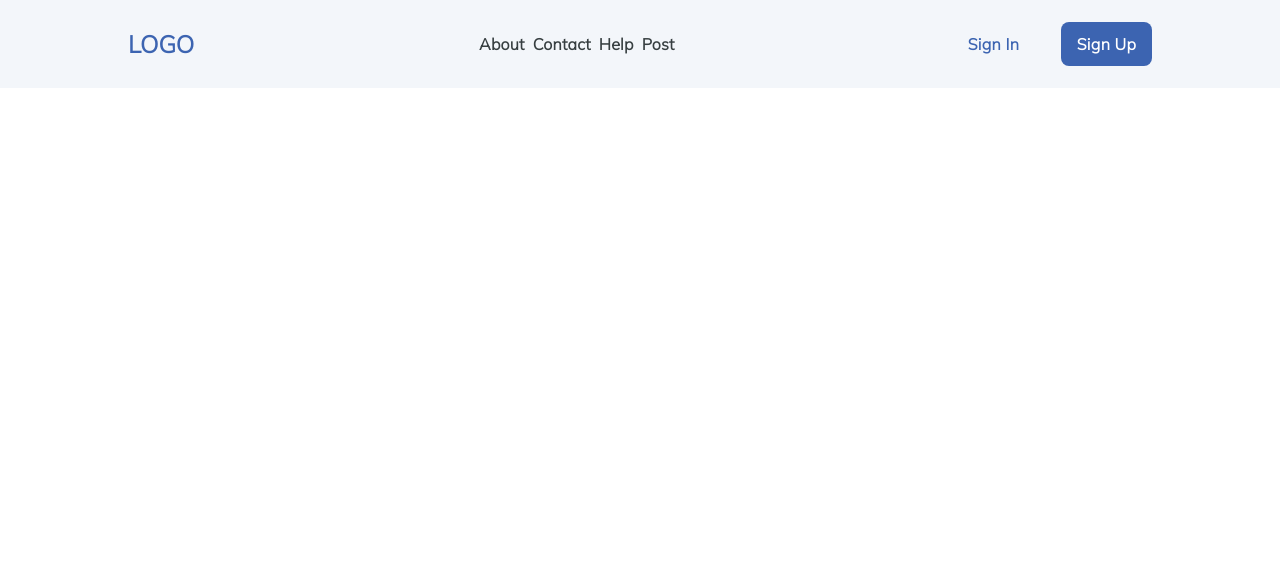
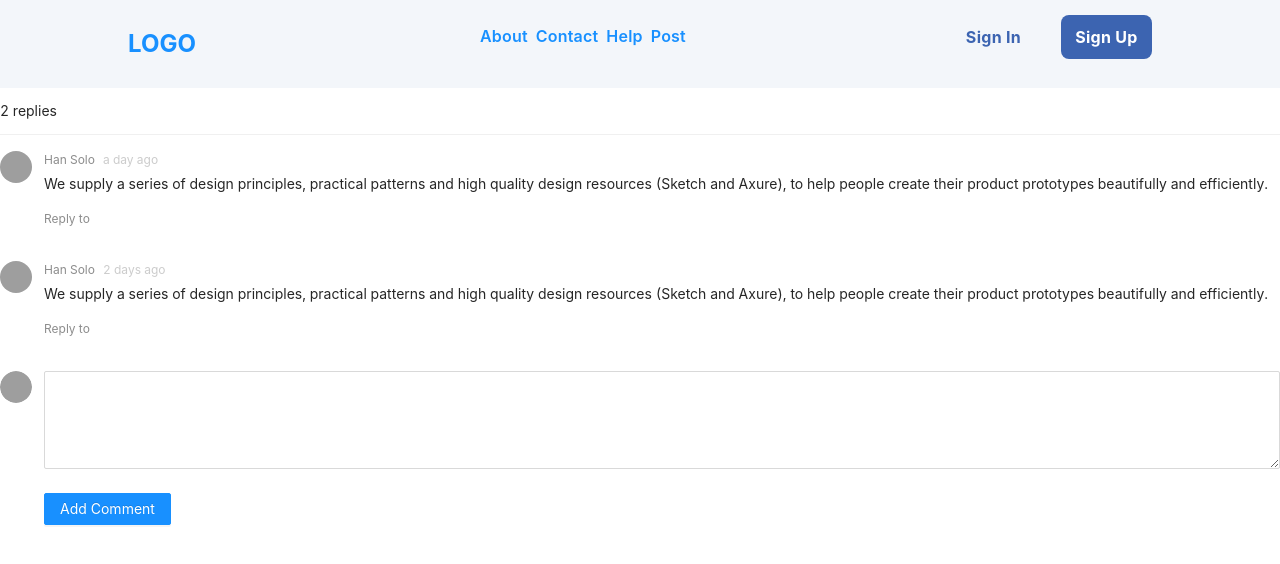
Before and after one commit to WCS-DLC-Bitcoin-Fake-News/front-end, a React (Create React App) app: page /commenttest in a window 1280 px wide. Shown: the top 564 px of the page. Built offline with nearby package versions, Linux system fonts and the light colour scheme; grey boxes are pictures that could not be loaded.

Commit message:
new version of comments under the Comment Test file

```diff
--- a/package.json
+++ b/package.json
@@ -9,9 +9,12 @@
     "@testing-library/user-event": "^12.1.10",
     "antd": "^4.16.6",
     "axios": "^0.21.1",
+    "moment": "^2.29.1",
+    "moment-timezone": "^0.5.33",
     "react": "^17.0.2",
     "react-dom": "^17.0.2",
     "react-icons": "^4.2.0",
+    "react-moment": "^1.1.1",
     "react-quill": "^1.3.5",
     "react-redux": "^7.2.4",
     "react-router-dom": "^5.2.0",
@@ -45,7 +48,7 @@
   "devDependencies": {
     "autoprefixer": "^9.8.6",
     "postcss": "^7.0.35",
-    "tailwindcss": "npm:@tailwindcss/postcss7-compat@^2.1.4"
+    "tailwindcss": "npm:@tailwindcss/postcss7-compat@^2.2.4"
   },
   "proxy": "http://localhost:8000/api"
 }
--- a/src/App.js
+++ b/src/App.js
@@ -9,6 +9,7 @@ import Signup from "./pages/Signup";
 import Signin from "./pages/Signin";
 import PostEditor from "./components/PostEditor";
 import CommentField from "./components/CommentField";
+import CommentTest from "./components/CommentTest";
 
 function App() {
   return (
@@ -24,6 +25,7 @@ function App() {
         <Route exact path="/signup" component={Signup} />
         <Route exact path="/signin" component={Signin} />
         <Route exact path="/comments" component={CommentField} />
+        <Route exact path="/commenttest" component={CommentTest} />
       </Switch>
     </Router>
   );
--- a/src/components/CommentField.js
+++ b/src/components/CommentField.js
@@ -1,6 +1,5 @@
 import React, { useState } from "react";
 import { Button, Input } from "antd";
-import axios from "axios";
 const { TextArea } = Input;
 
 function CommentField() {
@@ -13,9 +12,9 @@ function CommentField() {
   };
   return (
     <div>
-      <br />
-      <p> Replies</p>
-      <hr />
+      {/* <br />
+      <h2> Comments</h2>
+      <hr /> */}
       {/* Comment List*/}
       {/* Root Comment Form */}
       <form onSubmit={onSubmit}>
--- /dev/null
+++ b/src/components/CommentTest.js
@@ -0,0 +1,144 @@
+import React from "react";
+import "antd/dist/antd.css";
+/* import "./index.css"; */
+import { Comment, Avatar, Form, Button, List, Input, Tooltip } from "antd";
+import moment from "moment";
+
+const { TextArea } = Input;
+
+const CommentList = ({ comments }) => (
+  <List
+    dataSource={comments}
+    header={`${comments.length} ${comments.length > 1 ? "replies" : "reply"}`}
+    itemLayout="horizontal"
+    renderItem={(props) => <Comment {...props} />}
+  />
+);
+
+const Editor = ({ onChange, onSubmit, submitting, value }) => (
+  <>
+    <Form.Item>
+      <TextArea rows={4} onChange={onChange} value={value} />
+    </Form.Item>
+    <Form.Item>
+      <Button
+        htmlType="submit"
+        loading={submitting}
+        onClick={onSubmit}
+        type="primary"
+      >
+        Add Comment
+      </Button>
+    </Form.Item>
+  </>
+);
+
+class CommentTest extends React.Component {
+  state = {
+    comments: [
+      {
+        actions: [<span key="comment-list-reply-to-0">Reply to</span>],
+        author: "Han Solo",
+        avatar:
+          "https://zos.alipayobjects.com/rmsportal/ODTLcjxAfvqbxHnVXCYX.png",
+        content: (
+          <p>
+            We supply a series of design principles, practical patterns and high
+            quality design resources (Sketch and Axure), to help people create
+            their product prototypes beautifully and efficiently.
+          </p>
+        ),
+        datetime: (
+          <Tooltip
+            title={moment().subtract(1, "days").format("YYYY-MM-DD HH:mm:ss")}
+          >
+            <span>{moment().subtract(1, "days").fromNow()}</span>
+          </Tooltip>
+        ),
+      },
+      {
+        actions: [<span key="comment-list-reply-to-0">Reply to</span>],
+        author: "Han Solo",
+        avatar:
+          "https://zos.alipayobjects.com/rmsportal/ODTLcjxAfvqbxHnVXCYX.png",
+        content: (
+          <p>
+            We supply a series of design principles, practical patterns and high
+            quality design resources (Sketch and Axure), to help people create
+            their product prototypes beautifully and efficiently.
+          </p>
+        ),
+        datetime: (
+          <Tooltip
+            title={moment().subtract(2, "days").format("YYYY-MM-DD HH:mm:ss")}
+          >
+            <span>{moment().subtract(2, "days").fromNow()}</span>
+          </Tooltip>
+        ),
+      },
+    ],
+    submitting: false,
+    value: "",
+  };
+
+  handleSubmit = () => {
+    if (!this.state.value) {
+      return;
+    }
+
+    this.setState({
+      submitting: true,
+    });
+
+    setTimeout(() => {
+      this.setState({
+        submitting: false,
+        value: "",
+        comments: [
+          ...this.state.comments,
+          {
+            author: "Agnes",
+            avatar:
+              "https://zos.alipayobjects.com/rmsportal/ODTLcjxAfvqbxHnVXCYX.png",
+            content: <p>{this.state.value}</p>,
+            datetime: moment().fromNow(),
+          },
+        ],
+      });
+    }, 1000);
+  };
+
+  handleChange = (e) => {
+    this.setState({
+      value: e.target.value,
+    });
+  };
+
+  render() {
+    const { comments, submitting, value } = this.state;
+
+    return (
+      <>
+        {comments.length > 0 && <CommentList comments={comments} />}
+        <Comment
+          avatar={
+            <Avatar
+              src="https://zos.alipayobjects.com/rmsportal/ODTLcjxAfvqbxHnVXCYX.png"
+              alt="User2"
+            />
+          }
+          content={
+            <Editor
+              onChange={this.handleChange}
+              onSubmit={this.handleSubmit}
+              submitting={submitting}
+              value={value}
+            />
+          }
+        />
+      </>
+    );
+  }
+}
+
+export default CommentTest;
```
Also changed, not shown: 1 other file (tests, documents, lock files or other folders).
